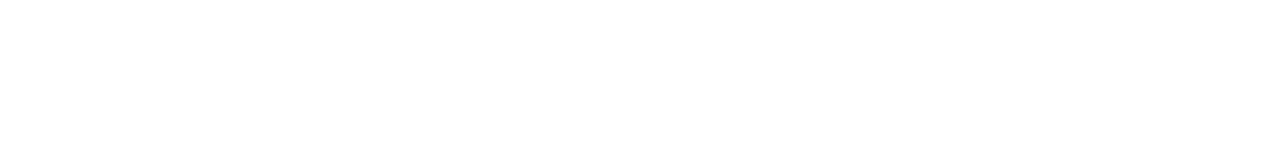
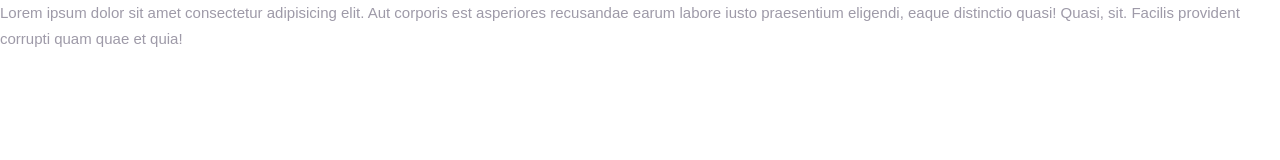
Before and after one commit to usmonchikk/umn-shortly, a plain HTML site: page index.html in a window 1280 px wide. Drawn offline with Linux system fonts and the light colour scheme.

```diff
--- a/index.html
+++ b/index.html
@@ -11,6 +11,8 @@
 </head>
 <body>
 
+
+  Lorem ipsum dolor sit amet consectetur adipisicing elit. Aut corporis est asperiores recusandae earum labore iusto praesentium eligendi, eaque distinctio quasi! Quasi, sit. Facilis provident corrupti quam quae et quia!
   <script src="js/main.js"></script>
 </body>
 </html>
```
